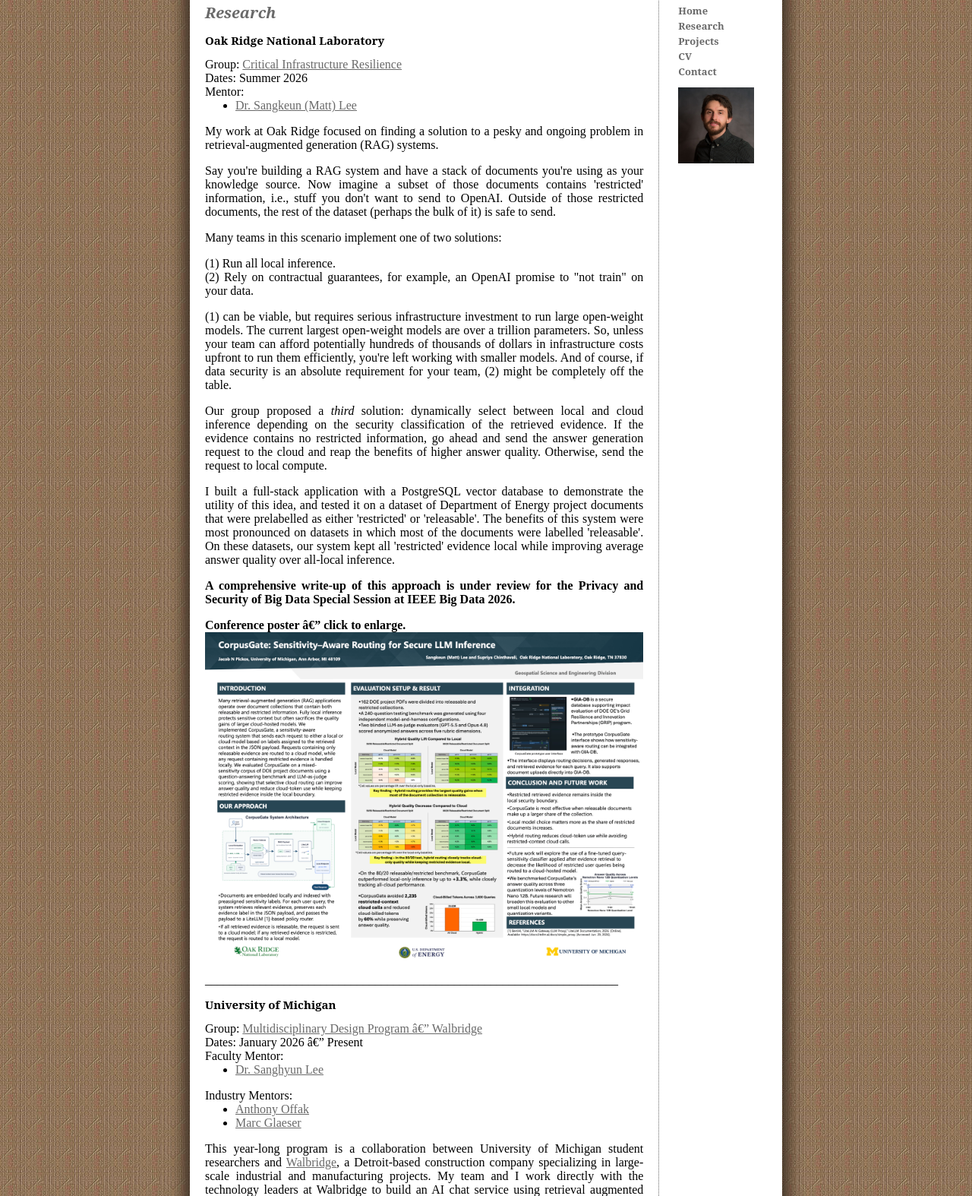
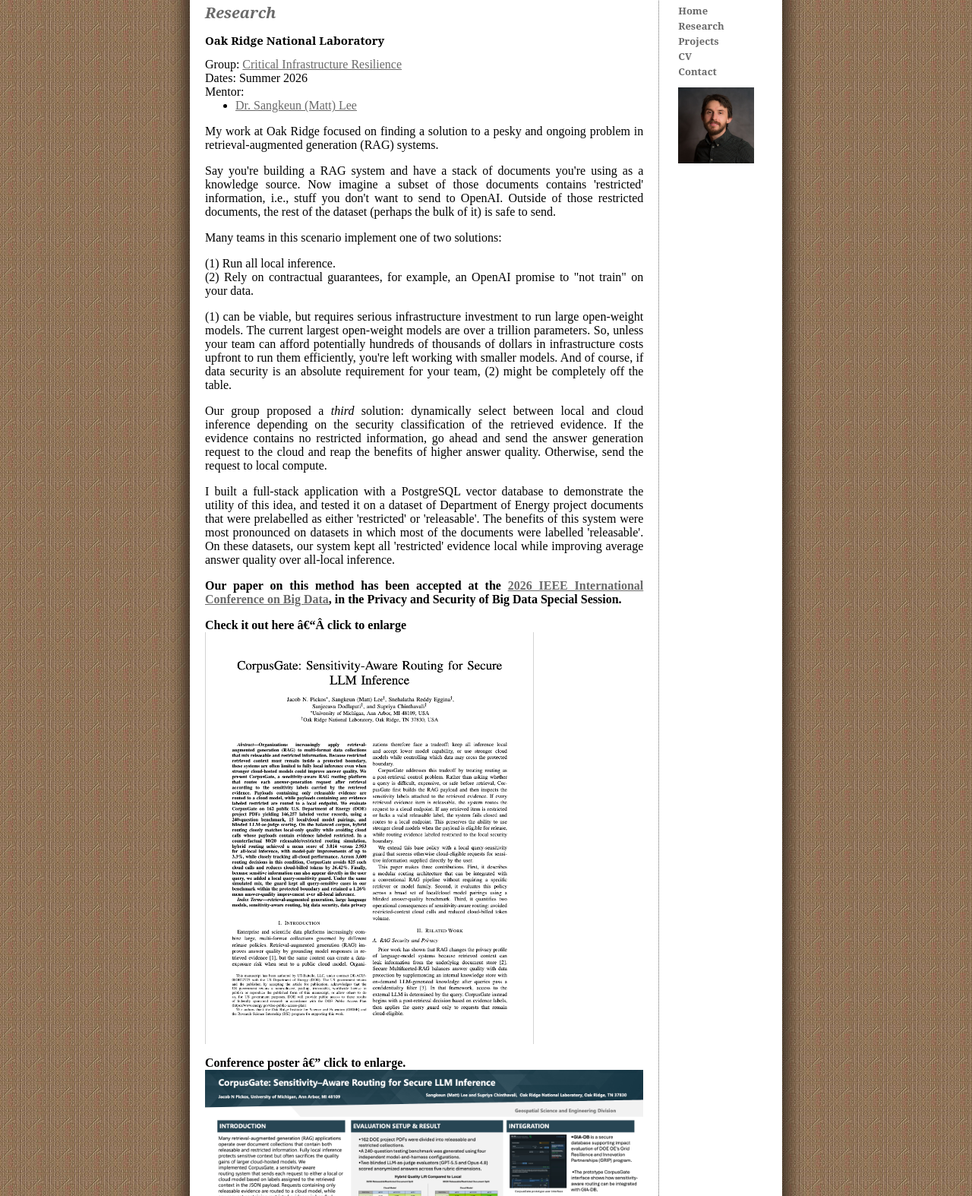
Before and after one commit to token-cubed/personal-website, a plain HTML site: page research.html in a window 1280 px wide. Shown: the part 217-1791 px from the top of the page at 76% size. Drawn offline with Linux system fonts and the light colour scheme; a script that the page names is missing.

Commit message:
upload conference paper

```diff
--- a/research.html
+++ b/research.html
@@ -95,7 +95,7 @@ AND/OR THE ASSOCIATED BACKGROUND IMAGES IS STRICTLY PROHIBITED.
     </div>
         <div class="research-paragraph">
         Say you're building a RAG system and have a stack of
-        documents you're using as your knowledge source. Now imagine a subset of those documents contains 'restricted' information, i.e., stuff you don't want
+        documents you're using as a knowledge source. Now imagine a subset of those documents contains 'restricted' information, i.e., stuff you don't want
         to send to OpenAI. Outside of those restricted documents, the rest of the dataset (perhaps the bulk of it) is safe to send.
     </div>
     <div class="research-paragraph">
@@ -123,12 +123,17 @@ AND/OR THE ASSOCIATED BACKGROUND IMAGES IS STRICTLY PROHIBITED.
         Energy project documents that were prelabelled as either 'restricted' or 'releasable'. The benefits of this system were most pronounced on datasets in which most of the documents were labelled 'releasable'. On these
         datasets, our system kept all 'restricted' evidence local while improving average answer quality over all-local inference.
     </div>
-
-    <div>
-       <strong>A comprehensive write-up of this approach is under review for the Privacy and Security of Big Data Special Session at IEEE Big Data 2026.</strong>
+    <div class="research-paragraph">
+       <strong>Our paper on this method has been accepted at the <a href="https://bigdataieee.org/BigData2026/">2026 IEEE International Conference on Big Data</a>, in the Privacy and Security of Big Data Special Session.</strong>
     </div>
     <div class="research-paragraph">
-
+        <div style="text-align:left;"></div>
+        <strong>Check it out here – click to enlarge</strong>
+        <div>
+            <a href="uploads/corpusgate-camera-ready.pdf" target="blank">
+                <img src="uploads/corpus-gate-preview.png" alt="Paper thumbnail" style="width:75%;">
+            </a>
+        </div>
     </div>
     <div class="research-paragraph">
             <div style="text-align:left;">
```
Also changed, not shown: uploads/corpus-gate-preview.png (added), 1 other file.
